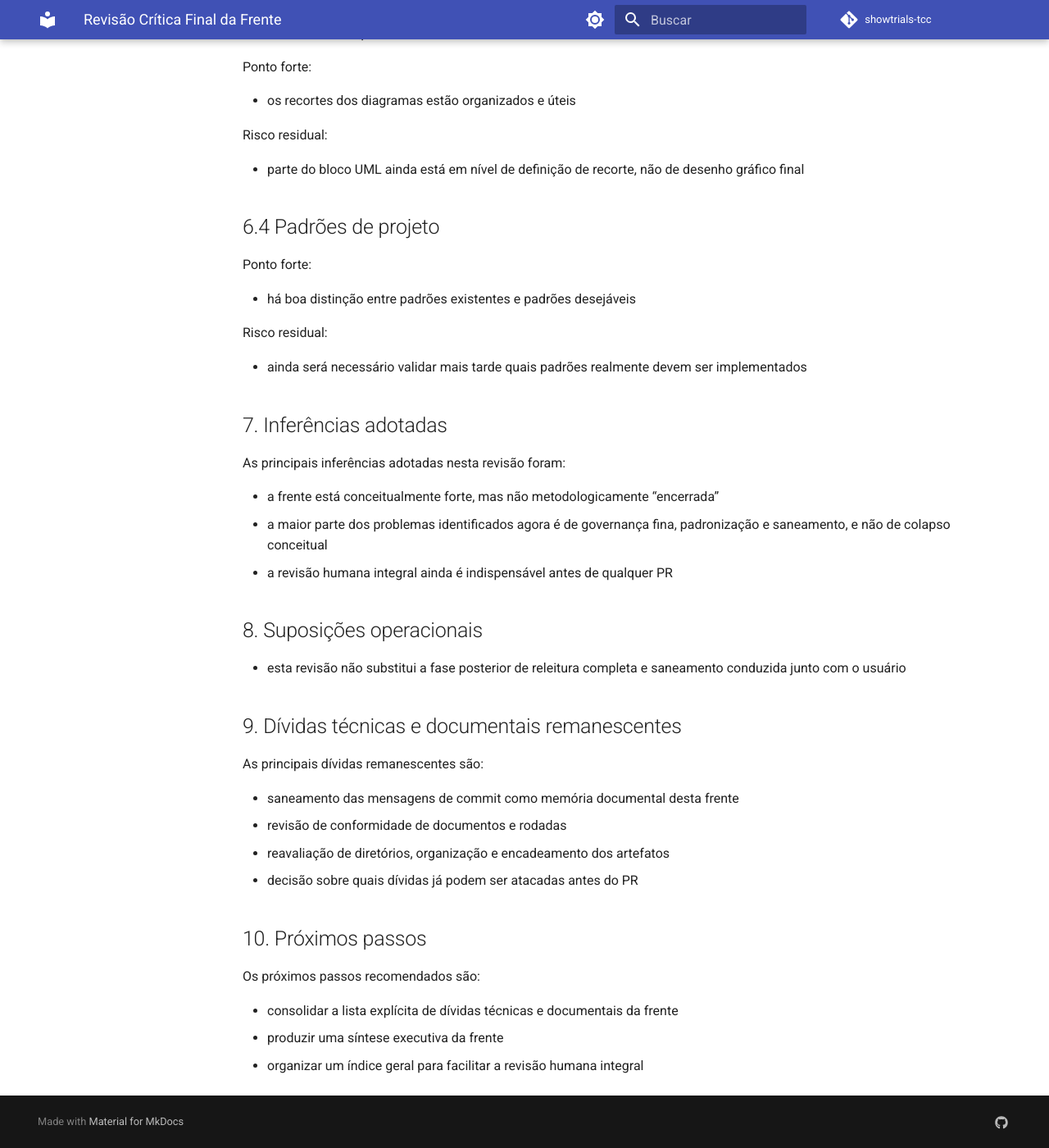
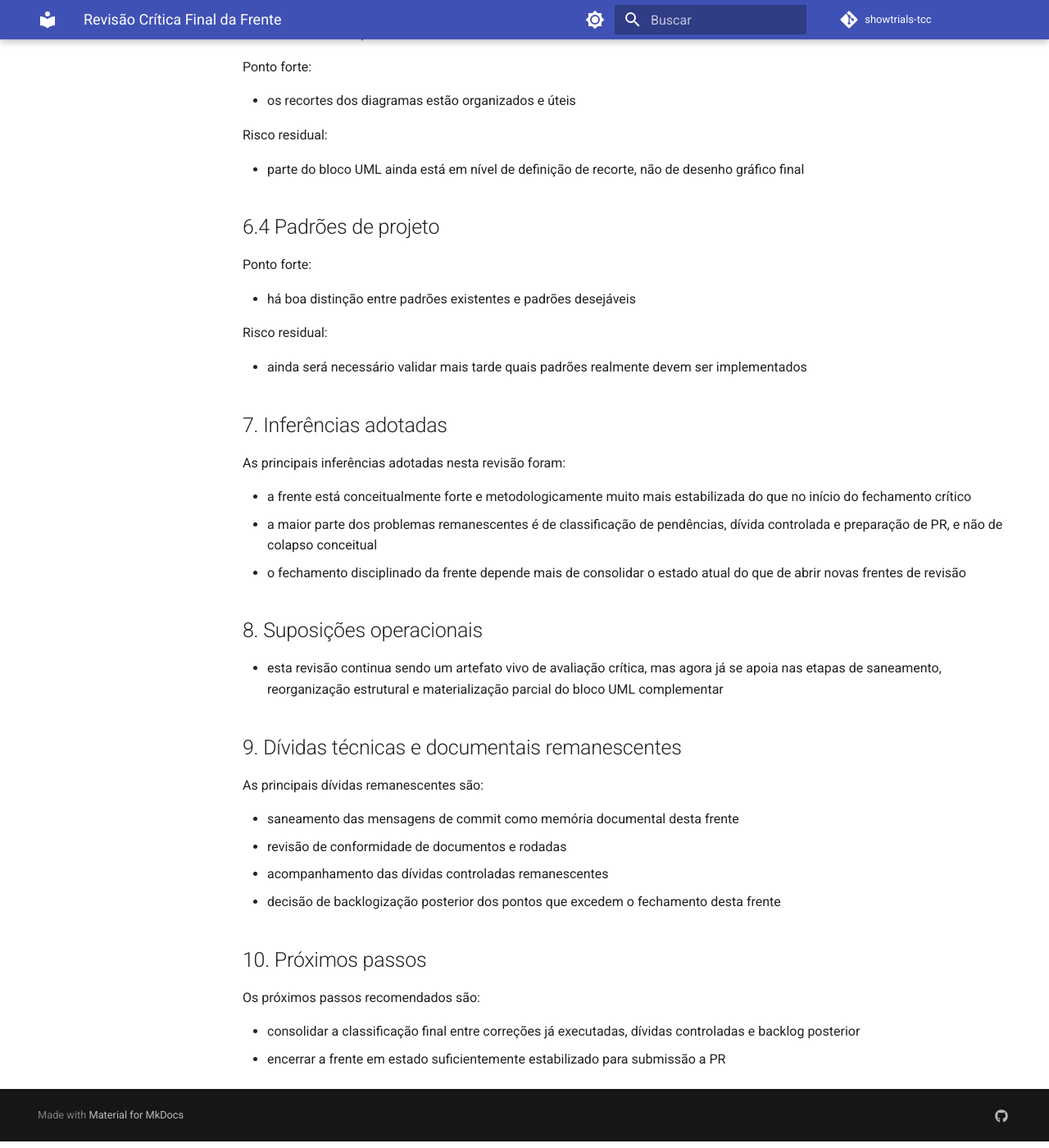
Before and after one commit to rib-thiago/showtrials-tcc, an MkDocs documentation site: the page built from docs/modelagem/revisao/44_revisao_critica_final_da_frente.md, in a window 1280 px wide and 1400 px high, scrolled down 2482 px. Shown: the whole window at 82% size. Built offline with MkDocs 1.6.1 and Material for MkDocs 9.7.7, drawn with Linux system fonts in a browser that asks for light colours; comment, search, counter and statistics services are not loaded; some of the changed text lies outside the part shown.

Commit message:
docs: consolidar encerramento controlado da frente de modelagem
- Atualiza os artefatos finais de fechamento da frente para refletirem o estado consolidado real alcancado apos saneamento semantico, reorganizacao estrutural, politica de diagramas e materializacao parcial do bloco UML complementar\n- Reancora a revisao critica final, o inventario de dividas, a sintese executiva e o documento de saneamento para o contexto de preparacao de PR, sem trata-los mais como marcos intermediarios de uma fase ainda em aberto\n- Ajusta o indice geral para funcionar como guia de leitura do estado estabilizado da frente e como ponto de entrada para a revisao humana no PR\n- Registra explicitamente que a revisao humana ocorrera no fluxo de analise do PR, e nao como nova etapa documental anterior a sua abertura\n- Atualiza a divida em triagem remanescente para deixa-la classificada como divida controlada, sem impedir o fechamento da frente\n- Registra a rodada correspondente desta classificacao final de pendencias e encerramento controlado\n\nGanho produzido:\n- os documentos finais da frente passam a descrever com honestidade e coerencia o estado estabilizado efetivamente alcancado\n- o limite entre correcao ja executada, divida controlada e backlog posterior fica mais explicito antes da abertura do PR\n- a frente fica documentalmente preparada para entrar em revisao humana no contexto do PR

```diff
--- a/docs/modelagem/revisao/44_revisao_critica_final_da_frente.md
+++ b/docs/modelagem/revisao/44_revisao_critica_final_da_frente.md
@@ -2,20 +2,20 @@
 
 ## 1. Objetivo do documento
 
-Este documento registra a **primeira consolidação da revisão crítica final** da frente de modelagem.
+Este documento registra a **revisão crítica final consolidada** da frente de modelagem.
 
 Seu objetivo é:
 
 - revisar criticamente o conjunto produzido
 - explicitar coerências, lacunas, tensões e contradições
 - registrar desvios metodológicos e de governança já identificados
-- preparar a revisão humana integral que ainda será conduzida sobre a frente completa
+- apoiar o fechamento controlado da frente antes da abertura de PR
 
 ## 2. Base de evidência utilizada
 
 Esta revisão se apoia em:
 
-- todos os artefatos da frente de `01` a `43`
+- todos os artefatos da frente de `01` a `50`
 - rodadas correspondentes já registradas em `docs/planejamento/rodadas/`
 - histórico Git da branch `docs/modelagem-analise-projeto`
 - branch de contexto `docs/ai-context-bootstrap`
@@ -107,13 +107,13 @@ Risco residual:
 
 As principais inferências adotadas nesta revisão foram:
 
-- a frente está conceitualmente forte, mas não metodologicamente “encerrada”
-- a maior parte dos problemas identificados agora é de governança fina, padronização e saneamento, e não de colapso conceitual
-- a revisão humana integral ainda é indispensável antes de qualquer PR
+- a frente está conceitualmente forte e metodologicamente muito mais estabilizada do que no início do fechamento crítico
+- a maior parte dos problemas remanescentes é de classificação de pendências, dívida controlada e preparação de PR, e não de colapso conceitual
+- o fechamento disciplinado da frente depende mais de consolidar o estado atual do que de abrir novas frentes de revisão
 
 ## 8. Suposições operacionais
 
-- esta revisão não substitui a fase posterior de releitura completa e saneamento conduzida junto com o usuário
+- esta revisão continua sendo um artefato vivo de avaliação crítica, mas agora já se apoia nas etapas de saneamento, reorganização estrutural e materialização parcial do bloco UML complementar
 
 ## 9. Dívidas técnicas e documentais remanescentes
 
@@ -121,13 +121,12 @@ As principais dívidas remanescentes são:
 
 - saneamento das mensagens de commit como memória documental desta frente
 - revisão de conformidade de documentos e rodadas
-- reavaliação de diretórios, organização e encadeamento dos artefatos
-- decisão sobre quais dívidas já podem ser atacadas antes do PR
+- acompanhamento das dívidas controladas remanescentes
+- decisão de backlogização posterior dos pontos que excedem o fechamento desta frente
 
 ## 10. Próximos passos
 
 Os próximos passos recomendados são:
 
-- consolidar a lista explícita de dívidas técnicas e documentais da frente
-- produzir uma síntese executiva da frente
-- organizar um índice geral para facilitar a revisão humana integral
+- consolidar a classificação final entre correções já executadas, dívidas controladas e backlog posterior
+- encerrar a frente em estado suficientemente estabilizado para submissão a PR
```
Also changed, not shown: docs/modelagem/revisao/45_dividas_tecnicas_e_documentais_da_frente.md (+11 -10 lines), docs/modelagem/revisao/46_sintese_executiva_da_frente.md (+9 -10 lines), docs/modelagem/revisao/47_indice_geral_da_frente_de_modelagem.md (+17 -3 lines), docs/modelagem/revisao/50_documento_de_saneamento_da_frente.md (+8 -9 lines), docs/planejamento/captura/02_dividas_em_triagem.md (+1 -1 lines), docs/planejamento/rodadas/RODADA_20260325_38.md (added, +52 -0 lines).
